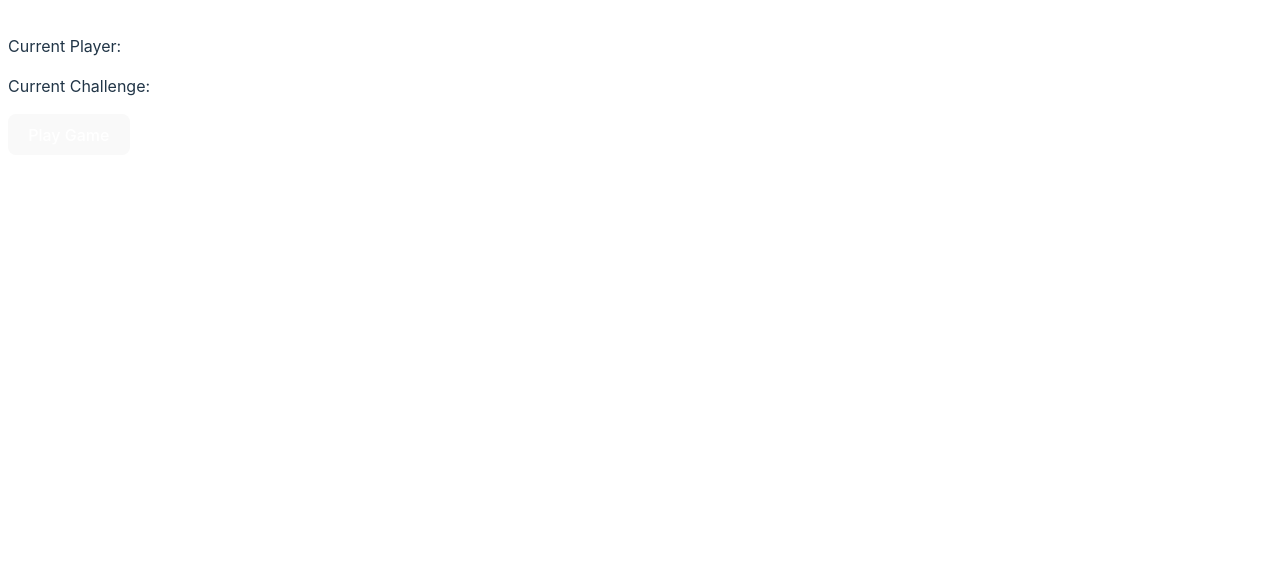
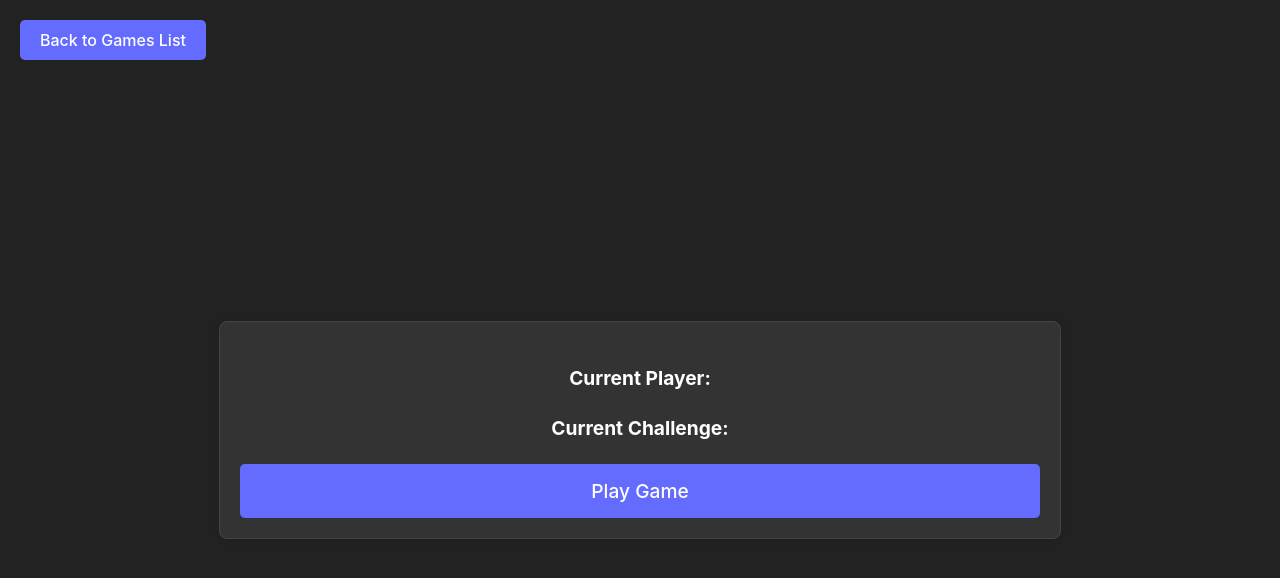
Before and after one commit to ruitcatarino/Chugckles, a React (Vite) app in the folder frontend/: page /game/1 in a window 1280 px wide. Shown: the top 578 px of the page. Built offline with nearby package versions, Linux system fonts and the light colour scheme; no server answers; sample sign-in values are in the browser's storage.

Commit message:
Fix navbar display

```diff
--- a/frontend/src/index.css
+++ b/frontend/src/index.css
@@ -25,6 +25,16 @@ a:hover {
 h1 {
   font-size: 3.2em;
   line-height: 1.1;
+}
+
+html, body {
+  height: 100%;
+  margin: 0;
+}
+
+body {
+  display: flex;
+  flex-direction: column;
 }
 
 button {
--- a/frontend/src/pages/Game.jsx
+++ b/frontend/src/pages/Game.jsx
@@ -1,7 +1,7 @@
 import React, { useState, useEffect } from 'react';
 import { getGame, playGame } from '../api';
 import { useNavigate } from 'react-router-dom';
-import "../styles/GameList.css";
+import "../styles/Game.css";
 
 const Game = () => {
     const [game, setGame] = useState(null);
@@ -37,11 +37,16 @@ const Game = () => {
     }, []);
 
     return (
-        <div className="game-container">
-            <h1>{game?.name}</h1>
-            <p>Current Player: {currentPlayer}</p>
-            <p>Current Challenge: {currentChallenge}</p>
-            <button onClick={handlePlayGame}>Play Game</button>
+        <div className="game-page">
+            <button className="back-button" onClick={() => navigate('/games-list')}>Back to Games List</button>
+            <div className="game-container">
+                <h1 className="game-title">{game?.name}</h1>
+                <div className="game-info">
+                    <p><span>Current Player:</span> {currentPlayer}</p>
+                    <p><span>Current Challenge:</span> {currentChallenge}</p>
+                </div>
+                <button className="play-button" onClick={handlePlayGame}>Play Game</button>
+            </div>
         </div>
     );
 };
--- /dev/null
+++ b/frontend/src/styles/Game.css
@@ -0,0 +1,74 @@
+.game-page {
+    display: flex;
+    flex-direction: column;
+    align-items: center;
+    justify-content: center;
+    height: 100vh;
+    background-color: #222;
+    padding: 20px;
+    box-sizing: border-box;
+    position: relative;
+}
+
+.back-button {
+    position: absolute;
+    top: 20px;
+    left: 20px;
+    background-color: #646cff;
+    color: white;
+    border: none;
+    padding: 10px 20px;
+    border-radius: 5px;
+    cursor: pointer;
+    transition: background-color 0.3s;
+}
+
+.back-button:hover {
+    background-color: #535bf2;
+}
+
+.game-container {
+    max-width: 800px;
+    width: 100%;
+    padding: 20px;
+    background-color: #333;
+    border: 1px solid #444;
+    box-shadow: 0 0 10px rgba(0, 0, 0, 0.1);
+    border-radius: 8px;
+    color: white;
+    text-align: center;
+    margin-top: 60px;
+}
+
+.game-title {
+    font-size: 2rem;
+    margin-bottom: 20px;
+    color: #646cff;
+}
+
+.game-info {
+    font-size: 1.2rem;
+    line-height: 1.6;
+}
+
+.game-info span {
+    font-weight: bold;
+}
+
+.play-button {
+    display: block;
+    width: 100%;
+    padding: 15px;
+    background-color: #646cff;
+    color: white;
+    border: none;
+    border-radius: 5px;
+    font-size: 1.2rem;
+    cursor: pointer;
+    transition: background-color 0.3s;
+    margin-top: 20px;
+}
+
+.play-button:hover {
+    background-color: #535bf2;
+}
--- a/frontend/src/styles/Navbar.css
+++ b/frontend/src/styles/Navbar.css
@@ -1,6 +1,12 @@
 .navbar {
   background-color: #333;
   padding: 1rem;
+  position: fixed;
+  top: 0;
+  left: 0;
+  width: 100%;
+  z-index: 1000;
+  height: 20px;
 }
 
 .navbar-list {
```
Lines whose indentation alone changed are shown as unchanged.
